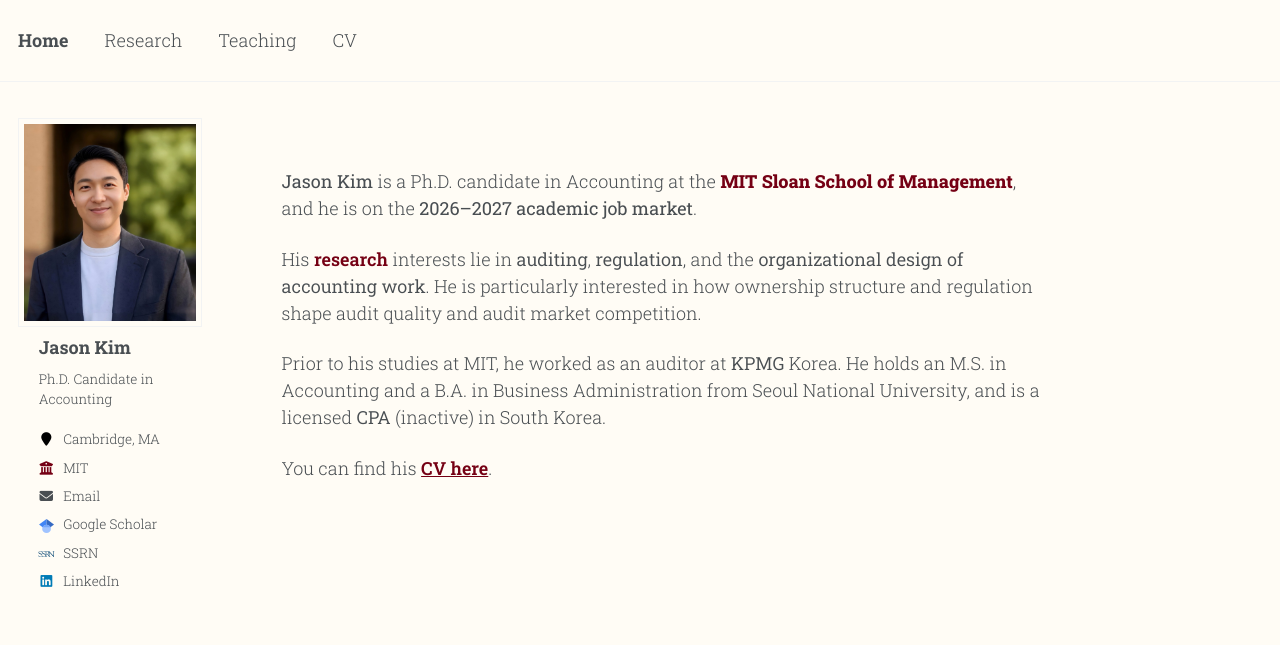
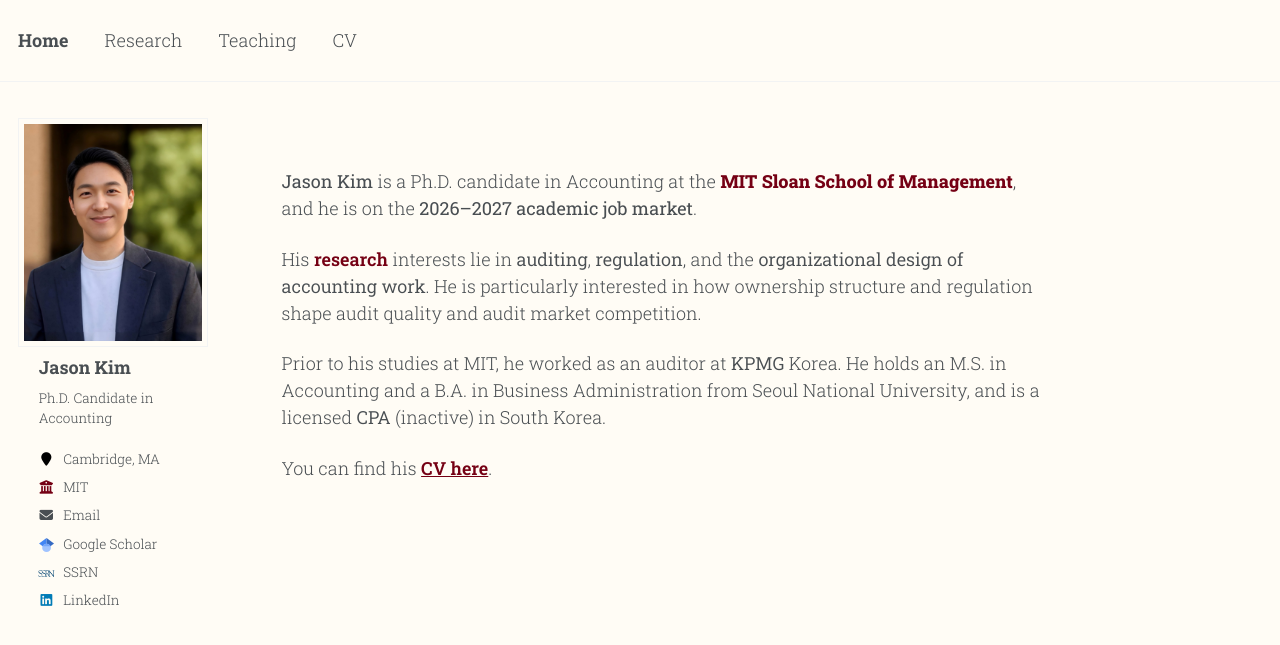
Before and after one commit to jgkim262/jgkim262.github.io, a Jekyll site: the page built from _pages/about.md, in a window 1280 px wide. Shown: the top 645 px of the page. Built offline with Jekyll 4.4.1, drawn with Linux system fonts in a browser that asks for light colours; a style sheet for code colours, icons or effects is not loaded.

Commit message:
Update _sidebar.scss

```diff
--- a/_sass/layout/_sidebar.scss
+++ b/_sass/layout/_sidebar.scss
@@ -169,7 +169,7 @@
     width: 36px;
 
     // 5% above the 175px template/timdesilva.me default, per Jason's taste.
-    max-width: 184px;
+    max-width: 190px;
     // Oval on the narrow/mobile layout, rectangle on desktop (overridden in
     // the $large block below, which also carries the desktop-only ring).
     border-radius: 50%;
@@ -190,7 +190,7 @@
     // this the shape would follow the uploaded file's own proportions, so a
     // square photo would render as a circle. object-position sits above
     // centre because faces sit in the upper half of a headshot.
-    aspect-ratio: 0.88; // timdesilva.me's oval; 1 gives a circle
+    aspect-ratio: 0.83; // timdesilva.me's oval; 1 gives a circle
     object-fit: cover;
     object-position: center 30%;
   }
```
